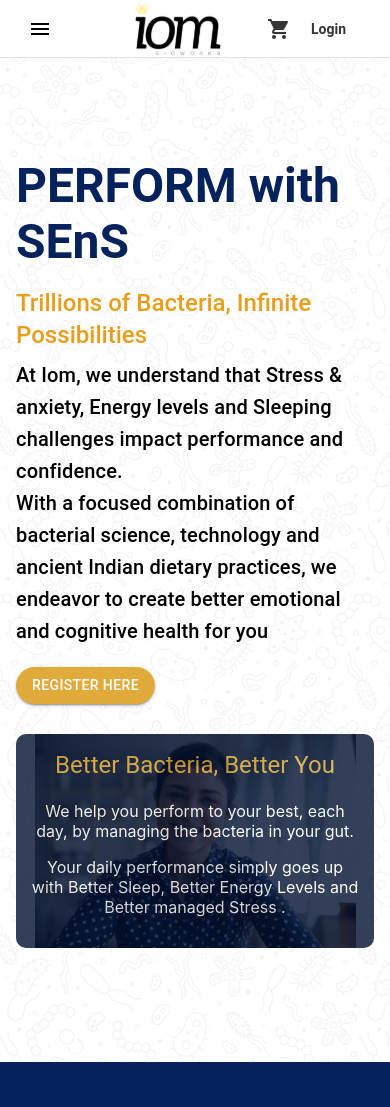
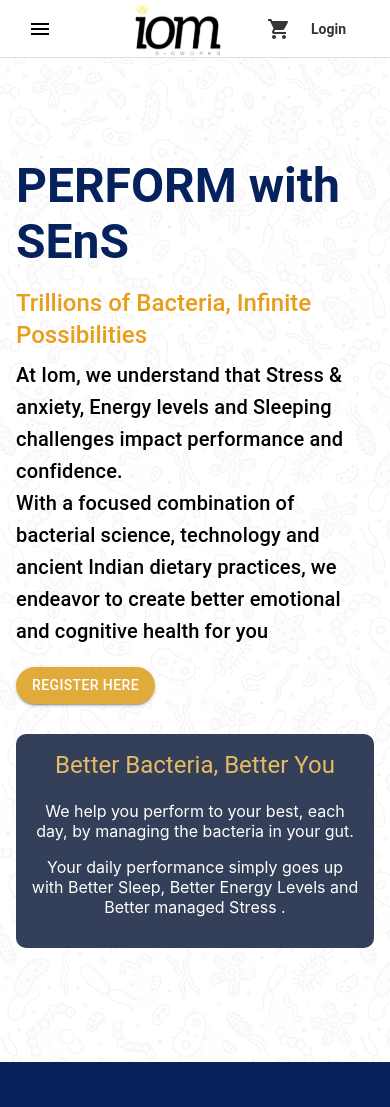
Before and after one commit to karanamsreeja/register-landing-page, a React (Create React App) app: page / in a window 390 px wide. Shown: the top 1107 px of the page. Built offline with nearby package versions, Linux system fonts and the light colour scheme.

Commit message:
register

```diff
--- a/src/pages/style/styles.css
+++ b/src/pages/style/styles.css
@@ -100,7 +100,7 @@
 }
 @media screen and (max-width: 400px) {
     .bg-img{
-        /* background-image: none; */
+        background-image: none;
         padding-top:0px;
     }
 }
```
Also changed, not shown: 1 other file (tests, documents, lock files or other folders).
